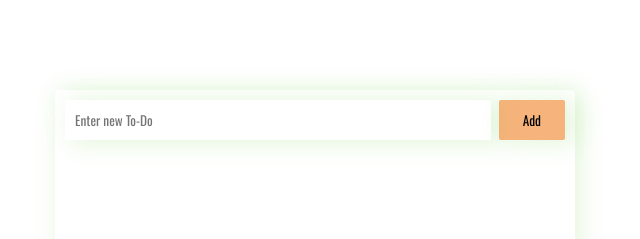
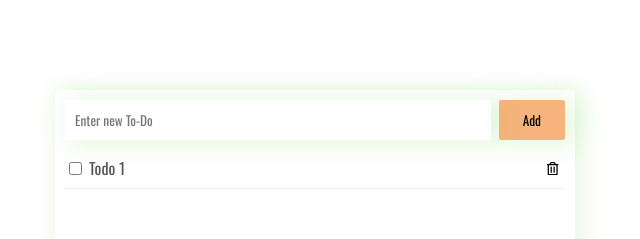
Before and after one commit to OZANAYYILDIZ/todo-app, a React (Vite) app: page / in a window 1280 px wide. Shown: the top 239 px of the page, without its empty margins (325-965 px from the left). Built offline with nearby package versions, Linux system fonts and the light colour scheme; a web font is replaced by a local one.

Commit message:
Add persistent state

```diff
--- a/package.json
+++ b/package.json
@@ -17,7 +17,8 @@
     "@fortawesome/react-fontawesome": "^0.2.0",
     "react": "^18.2.0",
     "react-dom": "^18.2.0",
-    "react-icons": "^4.11.0"
+    "react-icons": "^4.11.0",
+    "zustand": "^4.4.6"
   },
   "devDependencies": {
     "@types/react": "^18.2.15",
--- a/src/components/Form/Form.jsx
+++ b/src/components/Form/Form.jsx
@@ -2,40 +2,30 @@ import { useRef, useState } from "react";
 import "./Form.css";
 import InputCheckbox from "../InputCheckbox/InputCheckbox";
 import DeleteTodo from "../DeleteTodo/DeleteTodo";
+import useTodos from "../../store/todos.store";
 
 const Form = () => {
-  const [todos, setTodos] = useState([]);
+  const { todos, addTodo, removeTodo, updateTodoStatus } = useTodos();
   const todoInputRef = useRef();
 
   const handleAddTodo = (e) => {
     e.preventDefault();
-    setTodos([
-      ...todos,
-      {
-        title: todoInputRef.current.value,
-        done: false,
-      },
-    ]);
+    const todo = todoInputRef.current.value;
+    if (todo === "") return;
+    addTodo({
+      id: Math.floor(Math.random() * 10000),
+      title: todo,
+      done: false,
+    });
     todoInputRef.current.value = "";
   };
 
-  const handleCheckChange = (index) => {
-    const tempTodos = todos.map((todo, i) => {
-      if (i === index) {
-        return {
-          title: todo.title,
-          done: !todo.done,
-        };
-      }
-      return todo;
-    });
-    setTodos(tempTodos);
+  const handleCheckChange = (id) => {
+    updateTodoStatus(id);
   };
 
-  const handleDeleteTodo = (index) => {
-    const newTodos = [...todos];
-    newTodos.splice(index, 1);
-    setTodos(newTodos);
+  const handleDeleteTodo = (id) => {
+    removeTodo(id);
   };
 
   return (
@@ -62,7 +52,7 @@ const Form = () => {
                 <div className="check-box">
                   <InputCheckbox
                     onCheckChange={() => {
-                      handleCheckChange(index);
+                      handleCheckChange(todo.id);
                     }}
                   />
                 </div>
@@ -70,7 +60,7 @@ const Form = () => {
                 <div className="delete-btn">
                   <DeleteTodo
                     onDelete={() => {
-                      handleDeleteTodo(index);
+                      handleDeleteTodo(todo.id);
                     }}
                   />
                 </div>
--- /dev/null
+++ b/src/store/todos.store.js
@@ -0,0 +1,52 @@
+import { create } from "zustand";
+import { persist } from "zustand/middleware";
+
+const initialTodos = [
+  {
+    id: 1,
+    title: "Todo 1",
+    done: false,
+  },
+];
+
+const useTodosStore = create(
+  persist(
+    (set) => ({
+      todos: initialTodos,
+      addTodo: (todo) =>
+        set((state) => ({
+          todos: [...state.todos, todo],
+        })),
+      removeTodo: (id) =>
+        set((state) => ({
+          todos: state.todos.filter((todo) => todo.id !== id),
+        })),
+      updateTodoStatus: (id) =>
+        set((state) => ({
+          todos: state.todos.map((todo) => {
+            if (todo.id === id) {
+              return {
+                ...todo,
+                done: !todo.done,
+              };
+            }
+            return todo;
+          }),
+        })),
+    }),
+    {
+      name: "todos-storage",
+    }
+  )
+);
+
+const useTodos = () => {
+  const todos = useTodosStore((state) => state.todos);
+  const addTodo = useTodosStore((state) => state.addTodo);
+  const removeTodo = useTodosStore((state) => state.removeTodo);
+  const updateTodoStatus = useTodosStore((state) => state.updateTodoStatus);
+
+  return { todos, addTodo, removeTodo, updateTodoStatus };
+};
+
+export default useTodos;
```
